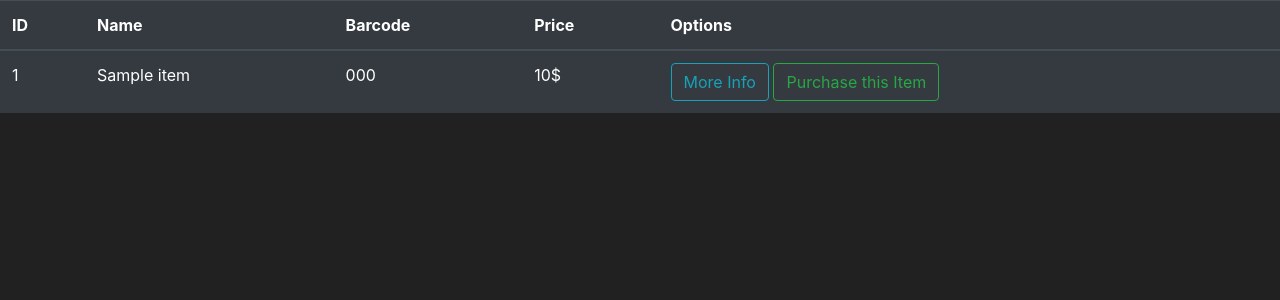
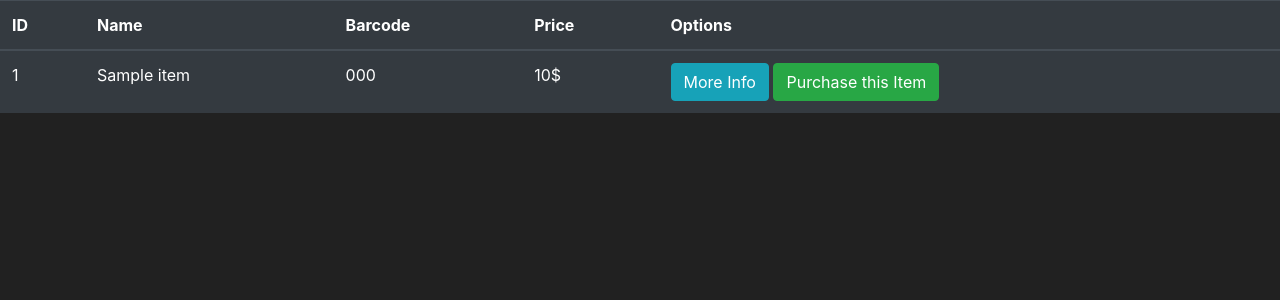
Before and after one commit to sethgreen23/python_projects, a Flask app: page /items in a window 1280 px wide. Shown: the part 56-356 px from the top of the page. Run offline with Flask 3, Linux system fonts and the light colour scheme; tables that the repository leaves empty hold one stand-in row (values such as "Sample post"); some libraries are stand-ins or nearby versions.

Commit message:
organize the project as package

```diff
--- a/flask_apps/flask_market/app.py
+++ /dev/null
@@ -1,40 +0,0 @@
-
-
-from flask import Flask, render_template
-from flask_sqlalchemy import SQLAlchemy
-
-app = Flask(__name__)
-
-app.config['SQLALCHEMY_DATABASE_URI'] = 'sqlite:///market.db'
-# app.config['SQLALCHEMY_TRACK_MODIFICATIONS'] = False
-
-db = SQLAlchemy(app)
-# with app.app_context():
-# 	db.create_all()
-
-class Item(db.Model):
-    """Class that describe an Item"""
-    __tablename__ = "items"
-    id = db.Column(db.Integer, primary_key=True)
-    name = db.Column(db.String(30), nullable=False, unique=True)
-    price = db.Column(db.Integer, nullable=False)
-    barcode = db.Column(db.String(120), nullable=False, unique=True)
-    description = db.Column(db.String(1024), nullable=False, unique=True)
-
-    def __repr__(self):
-        """Representation function"""
-        return f'Item {self.name}'
-
-@app.route("/", strict_slashes=False)
-@app.route("/home", strict_slashes=False)
-def home_route():
-    """ Print Hello HBNB! on the browser """
-    return render_template('home.html')
-
-@app.route('/items', strict_slashes=False)
-def items_route():
-    items = Item.query.all()
-    return render_template("items.html", items_info=items)
-
-if __name__ == '__main__':
-    app.run(debug=True, host="0.0.0.0", port="5000")
--- a/flask_apps/flask_market/create_items.py
+++ b/flask_apps/flask_market/create_items.py
@@ -1,4 +1,4 @@
-from app import app, db, Item
+from run import app, db, Item
 with app.app_context():
    db.create_all()
    item = Item(name="Samsung Tablet", price=4000, barcode="123456789789", description="Samsung Tablet that rocks")
--- /dev/null
+++ b/flask_apps/flask_market/market/routes.py
@@ -0,0 +1,14 @@
+from flask import render_template
+from  market import app
+from market.models import Item
+
+@app.route("/", strict_slashes=False)
+@app.route("/home", strict_slashes=False)
+def home_route():
+    """ Print Hello HBNB! on the browser """
+    return render_template('home.html')
+
+@app.route('/items', strict_slashes=False)
+def items_route():
+    items = Item.query.all()
+    return render_template("items.html", items_info=items)
--- a/flask_apps/flask_market/templates/items.html
+++ b/flask_apps/flask_market/market/templates/items.html
@@ -24,8 +24,8 @@ Market Page
 				<td>{{ item.barcode }}</td>
 				<td>{{ item.price }}$</td>
 				<td>
-					<button class="btn btn-outline-info">More Info</button>
-					<button class="btn btn-outline-success">Purchase this Item</button>
+					<button class="btn btn-info">More Info</button>
+					<button class="btn btn-success">Purchase this Item</button>
 				</td>
 			</tr>
 		{% endfor %}
--- /dev/null
+++ b/flask_apps/flask_market/run.py
@@ -0,0 +1,4 @@
+from market import app
+
+if __name__ == '__main__':
+    app.run(debug=True, host="0.0.0.0", port="5000")
```
Also changed, not shown: flask_apps/flask_market/market/__init__.py (added, +14 -0 lines), flask_apps/flask_market/market/models.py (added, +14 -0 lines), flask_apps/flask_market/market/market.db (added), flask_apps/flask_market/market/templates/base.html (renamed from flask_apps/flask_market/templates/base.html), flask_apps/flask_market/market/templates/home.html (renamed from flask_apps/flask_market/templates/home.html).
